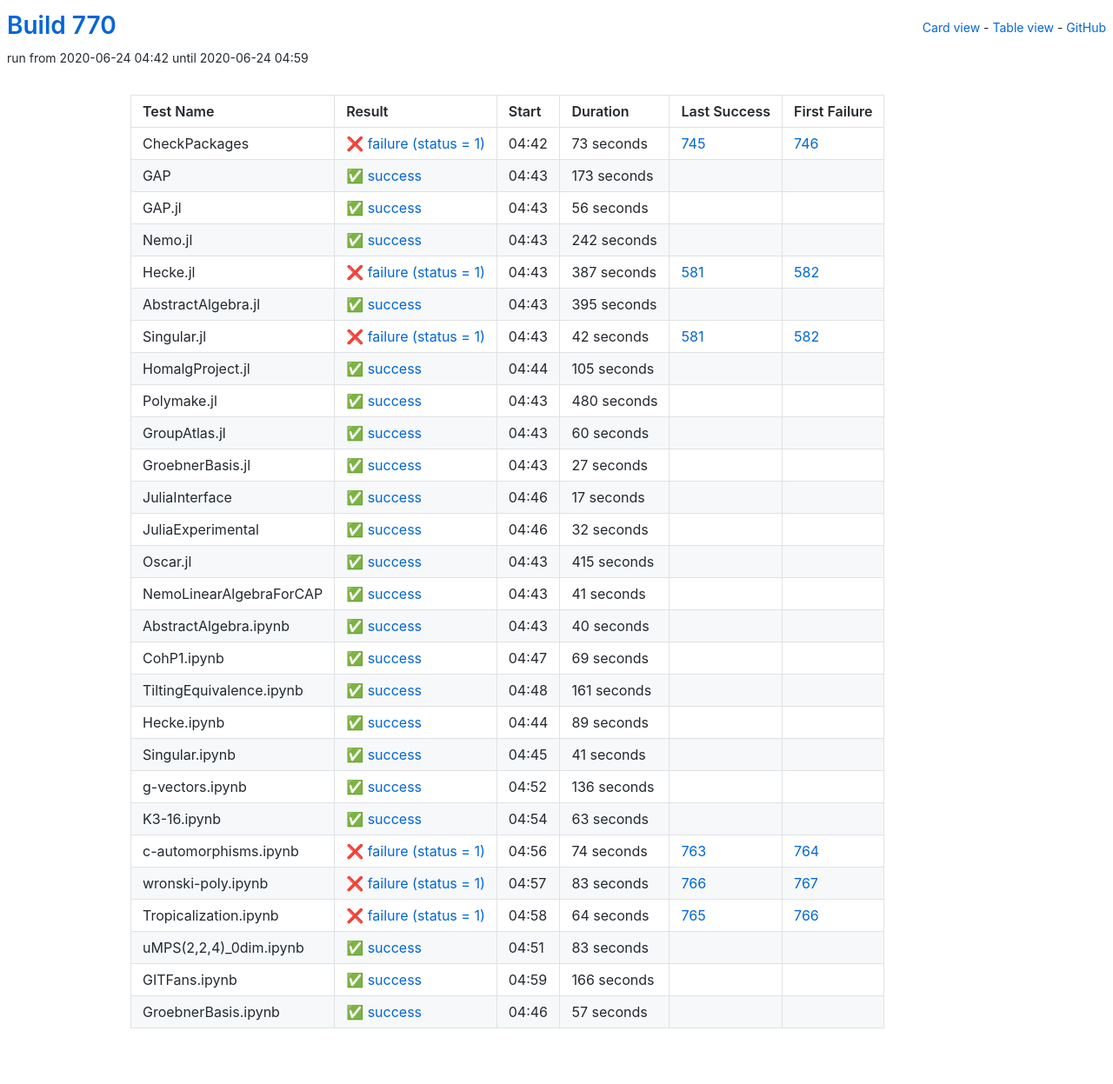
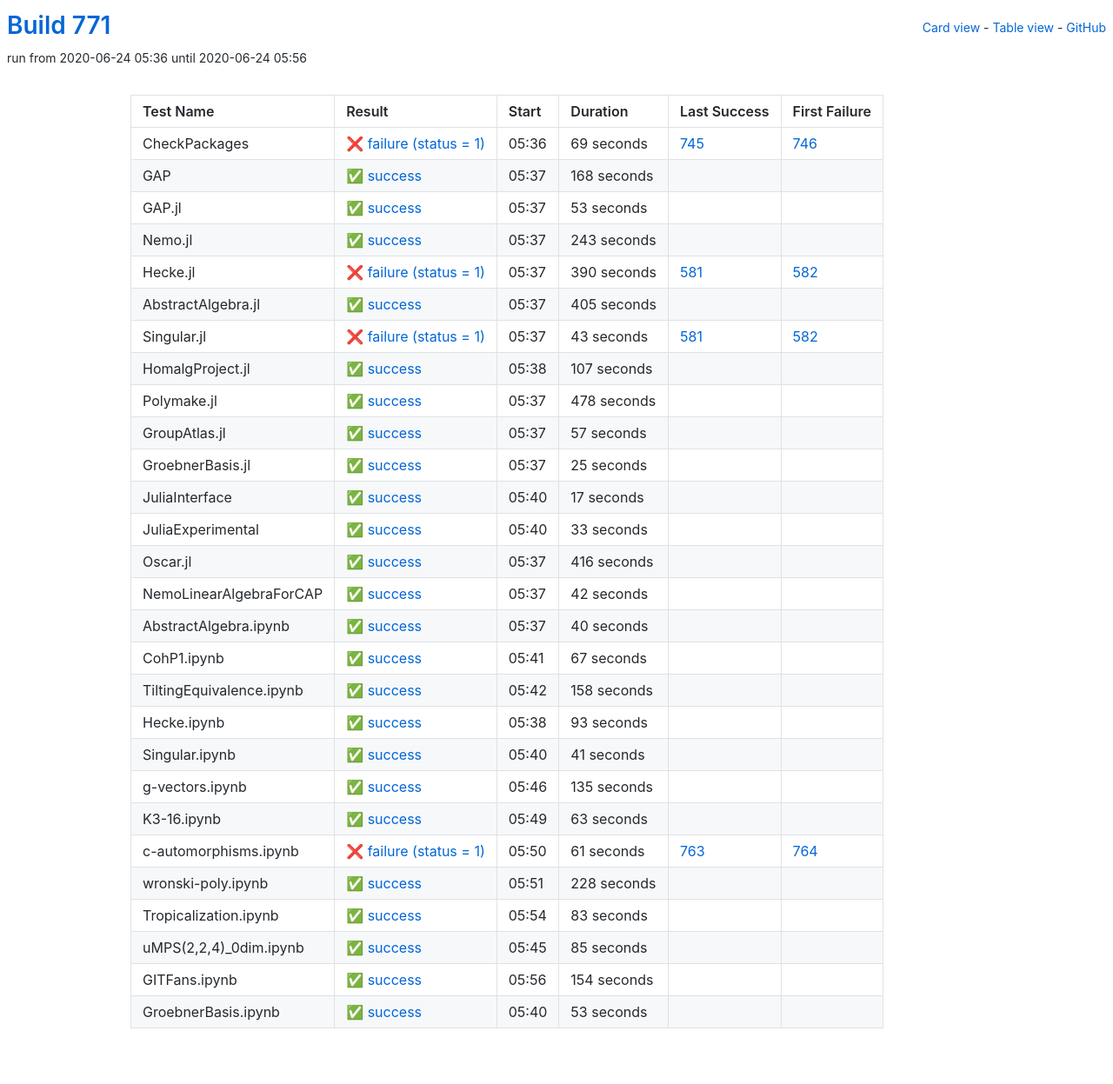
Before and after one commit to oscar-system/oscar-ci-status-1.4, a Jekyll site: the page built from table.html, in a window 1280 px wide. Shown: the whole page at 87% size. Built offline with Jekyll 4.4.1, drawn with Linux system fonts in a browser that asks for light colours.

Commit message:
Build #771

```diff
--- a/_data/ci.yml
+++ b/_data/ci.yml
@@ -1,6 +1,6 @@
 ---
-build: 770
-build_url: https://oscarci.mathematik.uni-kl.de/job/oscar-julia-1.4/770/
+build: 771
+build_url: https://oscarci.mathematik.uni-kl.de/job/oscar-julia-1.4/771/
 job: oscar-julia-1.4
 organization: oscar-system
 repo: oscar-ci-status-1.4
@@ -8,140 +8,140 @@ repourl: https://github.com/oscar-system/oscar-ci-status-1.4
 tests:
 - name: CheckPackages
   id: checkpackages
-  log: https://oscarci.mathematik.uni-kl.de/job/oscar-julia-1.4/770/artifact/logs/build-770/CheckPackages.log
-  start: 2020-06-24 04:42
+  log: https://oscarci.mathematik.uni-kl.de/job/oscar-julia-1.4/771/artifact/logs/build-771/CheckPackages.log
+  start: 2020-06-24 05:36
   success: false
   exitcode: 1
   status: failure
-  duration: 73
+  duration: 69
   last_success: 745
   last_success_url: https://oscarci.mathematik.uni-kl.de/job/oscar-julia-1.4/745/
   first_failure: 746
   first_failure_url: https://oscarci.mathematik.uni-kl.de/job/oscar-julia-1.4/746/
 - name: GAP
   id: gap
-  log: https://oscarci.mathematik.uni-kl.de/job/oscar-julia-1.4/770/artifact/logs/build-770/GAP.log
-  start: 2020-06-24 04:43
+  log: https://oscarci.mathematik.uni-kl.de/job/oscar-julia-1.4/771/artifact/logs/build-771/GAP.log
+  start: 2020-06-24 05:37
   success: true
   exitcode: 0
   status: success
-  duration: 173
+  duration: 168
   last_success: false
   last_success_url:
   first_failure: false
   first_failure_url:
 - name: GAP.jl
   id: gap-jl
-  log: https://oscarci.mathematik.uni-kl.de/job/oscar-julia-1.4/770/artifact/logs/build-770/GAP.jl.log
-  start: 2020-06-24 04:43
+  log: https://oscarci.mathematik.uni-kl.de/job/oscar-julia-1.4/771/artifact/logs/build-771/GAP.jl.log
+  start: 2020-06-24 05:37
   success: true
   exitcode: 0
   status: success
-  duration: 56
+  duration: 53
   last_success: false
   last_success_url:
   first_failure: false
   first_failure_url:
 - name: Nemo.jl
   id: nemo-jl
-  log: https://oscarci.mathematik.uni-kl.de/job/oscar-julia-1.4/770/artifact/logs/build-770/Nemo.jl.log
-  start: 2020-06-24 04:43
+  log: https://oscarci.mathematik.uni-kl.de/job/oscar-julia-1.4/771/artifact/logs/build-771/Nemo.jl.log
+  start: 2020-06-24 05:37
   success: true
   exitcode: 0
   status: success
-  duration: 242
+  duration: 243
   last_success: false
   last_success_url:
   first_failure: false
   first_failure_url:
 - name: Hecke.jl
   id: hecke-jl
-  log: https://oscarci.mathematik.uni-kl.de/job/oscar-julia-1.4/770/artifact/logs/build-770/Hecke.jl.log
-  start: 2020-06-24 04:43
+  log: https://oscarci.mathematik.uni-kl.de/job/oscar-julia-1.4/771/artifact/logs/build-771/Hecke.jl.log
+  start: 2020-06-24 05:37
   success: false
   exitcode: 1
   status: failure
-  duration: 387
+  duration: 390
   last_success: 581
   last_success_url: https://oscarci.mathematik.uni-kl.de/job/oscar-julia-1.4/581/
   first_failure: 582
   first_failure_url: https://oscarci.mathematik.uni-kl.de/job/oscar-julia-1.4/582/
 - name: AbstractAlgebra.jl
   id: abstractalgebra-jl
-  log: https://oscarci.mathematik.uni-kl.de/job/oscar-julia-1.4/770/artifact/logs/build-770/AbstractAlgebra.jl.log
-  start: 2020-06-24 04:43
+  log: https://oscarci.mathematik.uni-kl.de/job/oscar-julia-1.4/771/artifact/logs/build-771/AbstractAlgebra.jl.log
+  start: 2020-06-24 05:37
   success: true
   exitcode: 0
   status: success
-  duration: 395
+  duration: 405
   last_success: false
   last_success_url:
   first_failure: false
   first_failure_url:
 - name: Singular.jl
   id: singular-jl
-  log: https://oscarci.mathematik.uni-kl.de/job/oscar-julia-1.4/770/artifact/logs/build-770/Singular.jl.log
-  start: 2020-06-24 04:43
+  log: https://oscarci.mathematik.uni-kl.de/job/oscar-julia-1.4/771/artifact/logs/build-771/Singular.jl.log
+  start: 2020-06-24 05:37
   success: false
   exitcode: 1
   status: failure
-  duration: 42
+  duration: 43
   last_success: 581
   last_success_url: https://oscarci.mathematik.uni-kl.de/job/oscar-julia-1.4/581/
   first_failure: 582
   first_failure_url: https://oscarci.mathematik.uni-kl.de/job/oscar-julia-1.4/582/
 - name: HomalgProject.jl
   id: homalgproject-jl
-  log: https://oscarci.mathematik.uni-kl.de/job/oscar-julia-1.4/770/artifact/logs/build-770/HomalgProject.jl.log
-  start: 2020-06-24 04:44
+  log: https://oscarci.mathematik.uni-kl.de/job/oscar-julia-1.4/771/artifact/logs/build-771/HomalgProject.jl.log
+  start: 2020-06-24 05:38
   success: true
   exitcode: 0
   status: success
-  duration: 105
+  duration: 107
   last_success: false
   last_success_url:
   first_failure: false
   first_failure_url:
 - name: Polymake.jl
   id: polymake-jl
-  log: https://oscarci.mathematik.uni-kl.de/job/oscar-julia-1.4/770/artifact/logs/build-770/Polymake.jl.log
-  start: 2020-06-24 04:43
+  log: https://oscarci.mathematik.uni-kl.de/job/oscar-julia-1.4/771/artifact/logs/build-771/Polymake.jl.log
+  start: 2020-06-24 05:37
   success: true
   exitcode: 0
   status: success
-  duration: 480
+  duration: 478
   last_success: false
   last_success_url:
   first_failure: false
   first_failure_url:
 - name: GroupAtlas.jl
   id: groupatlas-jl
-  log: https://oscarci.mathematik.uni-kl.de/job/oscar-julia-1.4/770/artifact/logs/build-770/GroupAtlas.jl.log
-  start: 2020-06-24 04:43
+  log: https://oscarci.mathematik.uni-kl.de/job/oscar-julia-1.4/771/artifact/logs/build-771/GroupAtlas.jl.log
+  start: 2020-06-24 05:37
   success: true
   exitcode: 0
   status: success
-  duration: 60
+  duration: 57
   last_success: false
   last_success_url:
   first_failure: false
   first_failure_url:
 - name: GroebnerBasis.jl
   id: groebnerbasis-jl
-  log: https://oscarci.mathematik.uni-kl.de/job/oscar-julia-1.4/770/artifact/logs/build-770/GroebnerBasis.jl.log
-  start: 2020-06-24 04:43
+  log: https://oscarci.mathematik.uni-kl.de/job/oscar-julia-1.4/771/artifact/logs/build-771/GroebnerBasis.jl.log
+  start: 2020-06-24 05:37
   success: true
   exitcode: 0
   status: success
-  duration: 27
+  duration: 25
   last_success: false
   last_success_url:
   first_failure: false
   first_failure_url:
 - name: JuliaInterface
   id: juliainterface
-  log: https://oscarci.mathematik.uni-kl.de/job/oscar-julia-1.4/770/artifact/logs/build-770/JuliaInterface.log
-  start: 2020-06-24 04:46
+  log: https://oscarci.mathematik.uni-kl.de/job/oscar-julia-1.4/771/artifact/logs/build-771/JuliaInterface.log
+  start: 2020-06-24 05:40
   success: true
   exitcode: 0
   status: success
@@ -152,44 +152,44 @@ tests:
   first_failure_url:
 - name: JuliaExperimental
   id: juliaexperimental
-  log: https://oscarci.mathematik.uni-kl.de/job/oscar-julia-1.4/770/artifact/logs/build-770/JuliaExperimental.log
-  start: 2020-06-24 04:46
+  log: https://oscarci.mathematik.uni-kl.de/job/oscar-julia-1.4/771/artifact/logs/build-771/JuliaExperimental.log
+  start: 2020-06-24 05:40
   success: true
   exitcode: 0
   status: success
-  duration: 32
+  duration: 33
   last_success: false
   last_success_url:
   first_failure: false
   first_failure_url:
 - name: Oscar.jl
   id: oscar-jl
-  log: https://oscarci.mathematik.uni-kl.de/job/oscar-julia-1.4/770/artifact/logs/build-770/Oscar.jl.log
-  start: 2020-06-24 04:43
+  log: https://oscarci.mathematik.uni-kl.de/job/oscar-julia-1.4/771/artifact/logs/build-771/Oscar.jl.log
+  start: 2020-06-24 05:37
   success: true
   exitcode: 0
   status: success
-  duration: 415
+  duration: 416
   last_success: false
   last_success_url:
   first_failure: false
   first_failure_url:
 - name: NemoLinearAlgebraForCAP
   id: nemolinearalgebraforcap
-  log: https://oscarci.mathematik.uni-kl.de/job/oscar-julia-1.4/770/artifact/logs/build-770/NemoLinearAlgebraForCAP.log
-  start: 2020-06-24 04:43
+  log: https://oscarci.mathematik.uni-kl.de/job/oscar-julia-1.4/771/artifact/logs/build-771/NemoLinearAlgebraForCAP.log
+  start: 2020-06-24 05:37
   success: true
   exitcode: 0
   status: success
-  duration: 41
+  duration: 42
   last_success: false
   last_success_url:
   first_failure: false
   first_failure_url:
 - name: AbstractAlgebra.ipynb
   id: abstractalgebra-ipynb
-  log: https://oscarci.mathematik.uni-kl.de/job/oscar-julia-1.4/770/artifact/logs/build-770/AbstractAlgebra.ipynb.log
-  start: 2020-06-24 04:43
+  log: https://oscarci.mathematik.uni-kl.de/job/oscar-julia-1.4/771/artifact/logs/build-771/AbstractAlgebra.ipynb.log
+  start: 2020-06-24 05:37
   success: true
   exitcode: 0
   status: success
@@ -200,44 +200,44 @@ tests:
   first_failure_url:
 - name: CohP1.ipynb
   id: cohp1-ipynb
-  log: https://oscarci.mathematik.uni-kl.de/job/oscar-julia-1.4/770/artifact/logs/build-770/CohP1.ipynb.log
-  start: 2020-06-24 04:47
+  log: https://oscarci.mathematik.uni-kl.de/job/oscar-julia-1.4/771/artifact/logs/build-771/CohP1.ipynb.log
+  start: 2020-06-24 05:41
   success: true
   exitcode: 0
   status: success
-  duration: 69
+  duration: 67
   last_success: false
   last_success_url:
   first_failure: false
   first_failure_url:
 - name: TiltingEquivalence.ipynb
   id: tiltingequivalence-ipynb
-  log: https://oscarci.mathematik.uni-kl.de/job/oscar-julia-1.4/770/artifact/logs/build-770/TiltingEquivalence.ipynb.log
-  start: 2020-06-24 04:48
+  log: https://oscarci.mathematik.uni-kl.de/job/oscar-julia-1.4/771/artifact/logs/build-771/TiltingEquivalence.ipynb.log
+  start: 2020-06-24 05:42
   success: true
   exitcode: 0
   status: success
-  duration: 161
+  duration: 158
   last_success: false
   last_success_url:
   first_failure: false
   first_failure_url:
 - name: Hecke.ipynb
   id: hecke-ipynb
-  log: https://oscarci.mathematik.uni-kl.de/job/oscar-julia-1.4/770/artifact/logs/build-770/Hecke.ipynb.log
-  start: 2020-06-24 04:44
+  log: https://oscarci.mathematik.uni-kl.de/job/oscar-julia-1.4/771/artifact/logs/build-771/Hecke.ipynb.log
+  start: 2020-06-24 05:38
   success: true
   exitcode: 0
   status: success
-  duration: 89
+  duration: 93
   last_success: false
   last_success_url:
   first_failure: false
   first_failure_url:
 - name: Singular.ipynb
   id: singular-ipynb
-  log: https://oscarci.mathematik.uni-kl.de/job/oscar-julia-1.4/770/artifact/logs/build-770/Singular.ipynb.log
-  start: 2020-06-24 04:45
+  log: https://oscarci.mathematik.uni-kl.de/job/oscar-julia-1.4/771/artifact/logs/build-771/Singular.ipynb.log
+  start: 2020-06-24 05:40
   success: true
   exitcode: 0
   status: success
@@ -248,20 +248,20 @@ tests:
   first_failure_url:
 - name: g-vectors.ipynb
   id: g-vectors-ipynb
-  log: https://oscarci.mathematik.uni-kl.de/job/oscar-julia-1.4/770/artifact/logs/build-770/g-vectors.ipynb.log
-  start: 2020-06-24 04:52
+  log: https://oscarci.mathematik.uni-kl.de/job/oscar-julia-1.4/771/artifact/logs/build-771/g-vectors.ipynb.log
+  start: 2020-06-24 05:46
   success: true
   exitcode: 0
   status: success
-  duration: 136
+  duration: 135
   last_success: false
   last_success_url:
   first_failure: false
   first_failure_url:
 - name: K3-16.ipynb
   id: k3-16-ipynb
-  log: https://oscarci.mathematik.uni-kl.de/job/oscar-julia-1.4/770/artifact/logs/build-770/K3-16.ipynb.log
-  start: 2020-06-24 04:54
+  log: https://oscarci.mathematik.uni-kl.de/job/oscar-julia-1.4/771/artifact/logs/build-771/K3-16.ipynb.log
+  start: 2020-06-24 05:49
   success: true
   exitcode: 0
   status: success
@@ -272,44 +272,32 @@ tests:
   first_failure_url:
 - name: c-automorphisms.ipynb
   id: c-automorphisms-ipynb
-  log: https://oscarci.mathematik.uni-kl.de/job/oscar-julia-1.4/770/artifact/logs/build-770/c-automorphisms.ipynb.log
-  start: 2020-06-24 04:56
+  log: https://oscarci.mathematik.uni-kl.de/job/oscar-julia-1.4/771/artifact/logs/build-771/c-automorphisms.ipynb.log
+  start: 2020-06-24 05:50
   success: false
   exitcode: 1
   status: failure
-  duration: 74
+  duration: 61
   last_success: 763
   last_success_url: https://oscarci.mathematik.uni-kl.de/job/oscar-julia-1.4/763/
   first_failure: 764
   first_failure_url: https://oscarci.mathematik.uni-kl.de/job/oscar-julia-1.4/764/
 - name: wronski-poly.ipynb
   id: wronski-poly-ipynb
-  log: https://oscarci.mathematik.uni-kl.de/job/oscar-julia-1.4/770/artifact/logs/build-770/wronski-poly.ipynb.log
-  start: 2020-06-24 04:57
-  success: false
-  exitcode: 1
-  status: failure
-  duration: 83
-  last_success: 766
-  last_success_url: https://oscarci.mathematik.uni-kl.de/job/oscar-julia-1.4/766/
-  first_failure: 767
-  first_failure_url: https://oscarci.mathematik.uni-kl.de/job/oscar-julia-1.4/767/
+  log: https://oscarci.mathematik.uni-kl.de/job/oscar-julia-1.4/771/artifact/logs/build-771/wronski-poly.ipynb.log
+  start: 2020-06-24 05:51
+  success: true
+  exitcode: 0
+  status: success
+  duration: 228
+  last_success: false
+  last_success_url:
+  first_failure: false
+  first_failure_url:
 - name: Tropicalization.ipynb
   id: tropicalization-ipynb
-  log: https://oscarci.mathematik.uni-kl.de/job/oscar-julia-1.4/770/artifact/logs/build-770/Tropicalization.ipynb.log
-  start: 2020-06-24 04:58
-  success: false
-  exitcode: 1
-  status: failure
-  duration: 64
-  last_success: 765
-  last_success_url: https://oscarci.mathematik.uni-kl.de/job/oscar-julia-1.4/765/
-  first_failure: 766
-  first_failure_url: https://oscarci.mathematik.uni-kl.de/job/oscar-julia-1.4/766/
-- name: uMPS(2,2,4)_0dim.ipynb
-  id: umps-2-2-4-0dim-ipynb
-  log: https://oscarci.mathematik.uni-kl.de/job/oscar-julia-1.4/770/artifact/logs/build-770/uMPS-2-2-4-_0dim.ipynb.log
-  start: 2020-06-24 04:51
+  log: https://oscarci.mathematik.uni-kl.de/job/oscar-julia-1.4/771/artifact/logs/build-771/Tropicalization.ipynb.log
+  start: 2020-06-24 05:54
   success: true
   exitcode: 0
   status: success
@@ -318,26 +306,38 @@ tests:
   last_success_url:
   first_failure: false
   first_failure_url:
-- name: GITFans.ipynb
-  id: gitfans-ipynb
-  log: https://oscarci.mathematik.uni-kl.de/job/oscar-julia-1.4/770/artifact/logs/build-770/GITFans.ipynb.log
-  start: 2020-06-24 04:59
+- name: uMPS(2,2,4)_0dim.ipynb
+  id: umps-2-2-4-0dim-ipynb
+  log: https://oscarci.mathematik.uni-kl.de/job/oscar-julia-1.4/771/artifact/logs/build-771/uMPS-2-2-4-_0dim.ipynb.log
+  start: 2020-06-24 05:45
   success: true
   exitcode: 0
   status: success
-  duration: 166
+  duration: 85
+  last_success: false
+  last_success_url:
+  first_failure: false
+  first_failure_url:
+- name: GITFans.ipynb
+  id: gitfans-ipynb
+  log: https://oscarci.mathematik.uni-kl.de/job/oscar-julia-1.4/771/artifact/logs/build-771/GITFans.ipynb.log
+  start: 2020-06-24 05:56
+  success: true
+  exitcode: 0
+  status: success
+  duration: 154
   last_success: false
   last_success_url:
   first_failure: false
   first_failure_url:
 - name: GroebnerBasis.ipynb
   id: groebnerbasis-ipynb
-  log: https://oscarci.mathematik.uni-kl.de/job/oscar-julia-1.4/770/artifact/logs/build-770/GroebnerBasis.ipynb.log
-  start: 2020-06-24 04:46
+  log: https://oscarci.mathematik.uni-kl.de/job/oscar-julia-1.4/771/artifact/logs/build-771/GroebnerBasis.ipynb.log
+  start: 2020-06-24 05:40
   success: true
   exitcode: 0
   status: success
-  duration: 57
+  duration: 53
   last_success: false
   last_success_url:
   first_failure: false
```
Also changed, not shown: README.md.
